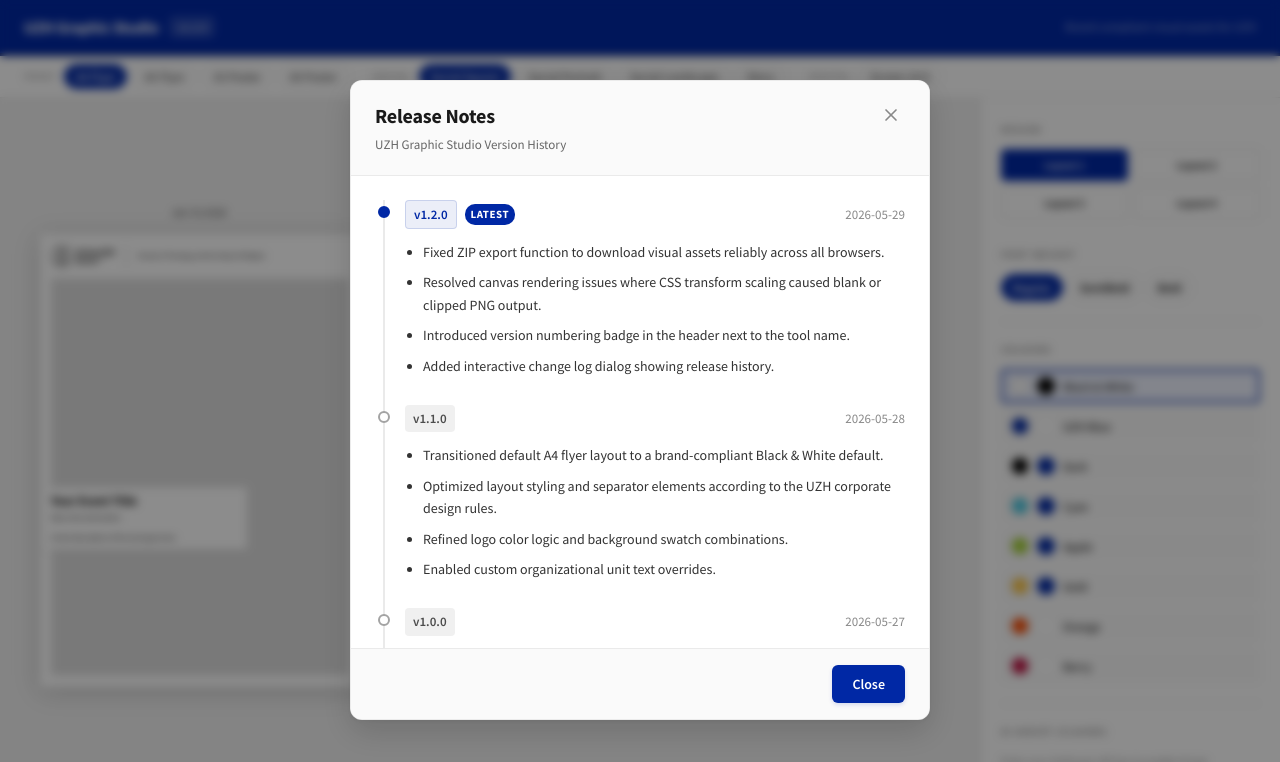
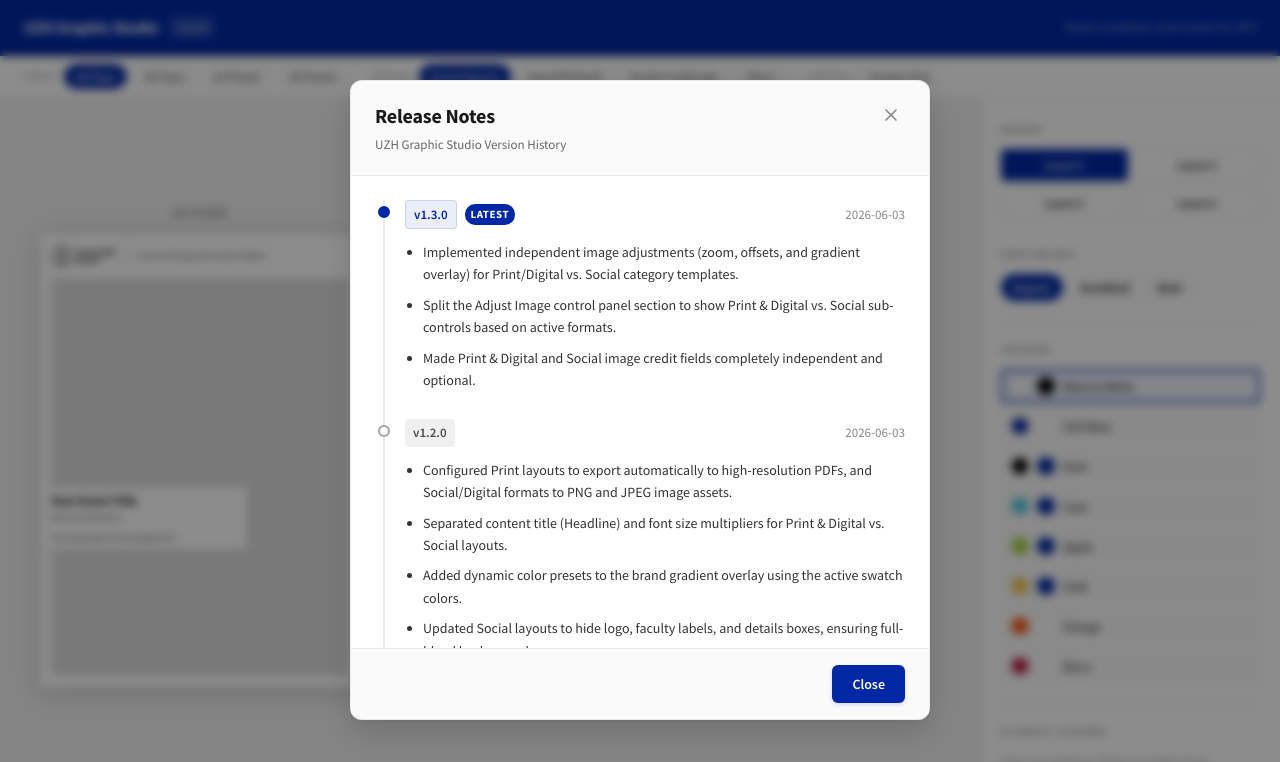
Before and after one commit to mrb-mef/uzh-graphic-studio, a React (Vite) app: page / in a window 1280 px wide. Both pictures are taken after a click on the button "v1.2.0". Shown: the top 762 px of the page. Built offline with nearby package versions, Linux system fonts and the light colour scheme.

Commit message:
docs: update in-app release notes for v1.3.0

```diff
--- a/src/components/Header/ChangelogModal.tsx
+++ b/src/components/Header/ChangelogModal.tsx
@@ -10,14 +10,23 @@ interface ChangelogVersion {
 
 const CHANGELOG_DATA: ChangelogVersion[] = [
   {
-    version: '1.2.0',
-    date: '2026-05-29',
+    version: '1.3.0',
+    date: '2026-06-03',
     isLatest: true,
     changes: [
-      'Fixed ZIP export function to download visual assets reliably across all browsers.',
-      'Resolved canvas rendering issues where CSS transform scaling caused blank or clipped PNG output.',
-      'Introduced version numbering badge in the header next to the tool name.',
-      'Added interactive change log dialog showing release history.',
+      'Implemented independent image adjustments (zoom, offsets, and gradient overlay) for Print/Digital vs. Social category templates.',
+      'Split the Adjust Image control panel section to show Print & Digital vs. Social sub-controls based on active formats.',
+      'Made Print & Digital and Social image credit fields completely independent and optional.',
+    ],
+  },
+  {
+    version: '1.2.0',
+    date: '2026-06-03',
+    changes: [
+      'Configured Print layouts to export automatically to high-resolution PDFs, and Social/Digital formats to PNG and JPEG image assets.',
+      'Separated content title (Headline) and font size multipliers for Print & Digital vs. Social layouts.',
+      'Added dynamic color presets to the brand gradient overlay using the active swatch colors.',
+      'Updated Social layouts to hide logo, faculty labels, and details boxes, ensuring full-bleed background coverage.',
     ],
   },
   {
```
